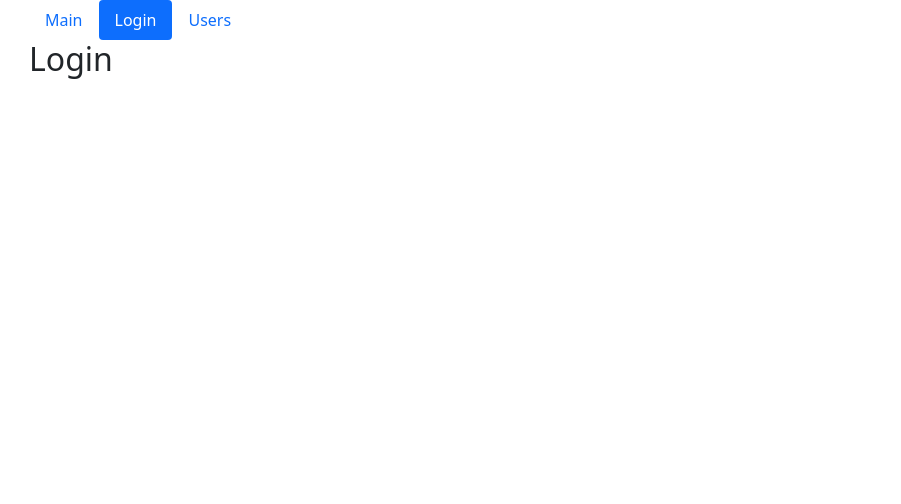
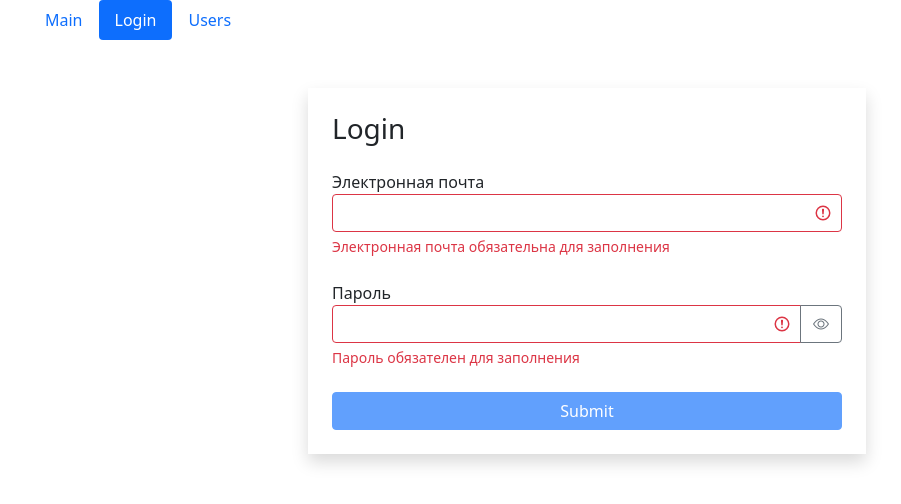
Before and after one commit to vrobinov/fast-company, a React (Create React App) app: page /login in a window 1280 px wide. Shown: the top 504 px of the page, without its empty margins (53-954 px from the left). Built offline with nearby package versions, Linux system fonts and the light colour scheme.

Commit message:
add search users

```diff
--- /dev/null
+++ b/src/components/searchPerson.jsx
@@ -0,0 +1,28 @@
+import React from "react";
+import PropTypes from "prop-types";
+
+const SearchPerson = ({ search, onSearch }) => {
+    return (
+        <div className="mb-4">
+            <input
+                type="search"
+                name="search"
+                placeholder="Поиск..."
+                value={search}
+                onChange={onSearch}
+                className="form-control w-100"
+            />
+        </div>
+    );
+};
+
+SearchPerson.defaultProps = {
+    search: ""
+};
+
+SearchPerson.propTypes = {
+    search: PropTypes.string,
+    onSearch: PropTypes.func.isRequired
+};
+
+export default SearchPerson;
--- /dev/null
+++ b/src/components/textField.jsx
@@ -0,0 +1,53 @@
+import React, { useState } from "react";
+import PropTypes from "prop-types";
+const TextField = ({ label, type, name, value, onChange, error }) => {
+    const [showPassword, setShowPassword] = useState(false);
+    const getInputClasses = () => {
+        return "form-control" + (error ? " is-invalid" : "");
+    };
+    const toggleShowPassword = () => {
+        setShowPassword((prevState) => !prevState);
+    };
+    return (
+        <div className="mb-4">
+            <label htmlFor={name}>{label}</label>
+            <div className="input-group has-validation">
+                <input
+                    type={showPassword ? "text" : type}
+                    name={name}
+                    id={name}
+                    value={value}
+                    onChange={onChange}
+                    className={getInputClasses()}
+                />
+                {type === "password" && (
+                    <button
+                        className="btn btn-outline-secondary"
+                        type="button"
+                        onClick={toggleShowPassword}
+                    >
+                        <i
+                            className={
+                                "bi bi-eye" + (showPassword ? "-slash" : "")
+                            }
+                        ></i>
+                    </button>
+                )}
+                {error && <div className="invalid-feedback">{error}</div>}
+            </div>
+        </div>
+    );
+};
+TextField.defaultProps = {
+    type: "text"
+};
+TextField.propTypes = {
+    label: PropTypes.string,
+    type: PropTypes.string,
+    name: PropTypes.string,
+    value: PropTypes.string,
+    onChange: PropTypes.func,
+    error: PropTypes.string
+};
+
+export default TextField;
--- a/src/components/userList.jsx
+++ b/src/components/userList.jsx
@@ -7,13 +7,15 @@
 import CroupList from "./groupList";
 import SearchStatus from "./searchStatus";
 import UserTable from "./usersTable";
+import SearchPerson from "./searchPerson";
 
 const UserList = () => {
     const [currentPage, setCurrentPage] = useState(1);
     const [professions, setProfession] = useState();
     const [selectedProf, setSelectedProf] = useState(null);
     const [sortBy, setSortBy] = useState({ path: "name", order: "asc" });
-    const [users, setUsers] = useState();
+    const [users, setUsers] = useState([]);
+    const [search, setSearch] = useState("");
     const pageSize = 8;
 
     useEffect(() => {
@@ -32,6 +34,10 @@
         });
     }, []);
 
+    const clearSearch = () => {
+        setSearch("");
+    };
+
     const handleDelete = (userId) => {
         const newUser = users.filter((u) => u._id !== userId);
         setUsers(newUser);
@@ -48,6 +54,7 @@
     };
 
     const handleProfessionsSelect = (item) => {
+        clearSearch();
         setSelectedProf(item);
     };
 
@@ -60,12 +67,26 @@
     };
 
     if (users) {
-        const filteredUsers = selectedProf ? users.filter((user) => isEqual(user.profession, selectedProf)) : users;
+        const filteredUsers = selectedProf
+            ? users.filter((user) => isEqual(user.profession, selectedProf))
+            : users.filter((user) => user.name.includes(search));
         const count = filteredUsers.length;
-        const sortedUsers = orderBy(filteredUsers, [sortBy.path], [sortBy.order]);
+        const sortedUsers = orderBy(
+            filteredUsers,
+            [sortBy.path, "name"],
+            [sortBy.order]
+        );
+
         const userCrop = paginate(sortedUsers, currentPage, pageSize);
         const clearFilter = () => {
             setSelectedProf(null);
+        };
+        const handleSearch = (e) => {
+            if (selectedProf) {
+                clearFilter();
+            }
+            const value = e.target.value;
+            setSearch(value);
         };
         return (
             <div className="d-flex">
@@ -79,14 +100,25 @@
                         <button
                             className="btn btn-secondary mt-2"
                             onClick={clearFilter}
-                        >Очистить
+                        >
+                            Очистить
                         </button>
                     </div>
                 )}
                 <div className="d-flex flex-column">
                     <SearchStatus length={count} />
+                    <SearchPerson
+                        search={search}
+                        onSearch={handleSearch}
+                    />
                     {count > 0 && (
-                        <UserTable users={userCrop} onSort={handleSort} selectedSort={sortBy} onDelete={handleDelete} onToggleBookmark={hundleToggleBookmark}/>
+                        <UserTable
+                            users={userCrop}
+                            onSort={handleSort}
+                            selectedSort={sortBy}
+                            onDelete={handleDelete}
+                            onToggleBookmark={hundleToggleBookmark}
+                        />
                     )}
                     <div className="d-flex justify-content-center">
                         <Pagination
--- a/src/layouts/login.jsx
+++ b/src/layouts/login.jsx
@@ -1,6 +1,86 @@
-import React from "react";
+import React, { useState, useEffect } from "react";
+import TextField from "../components/textField";
+import { validator } from "../utils/validator";
+
 const Login = () => {
-    return <h2>Login</h2>;
+    const [data, setData] = useState({ email: "", password: "" });
+    const [errors, setErrors] = useState({});
+    const handleChange = ({ target }) => {
+        setData((prevState) => ({
+            ...prevState,
+            [target.name]: target.value
+        }));
+    };
+    const validatorConfig = {
+        email: {
+            isRequired: {
+                message: "Электронная почта обязательна для заполнения"
+            },
+            isEmail: {
+                message: "Email введен некорректно"
+            }
+        },
+        password: {
+            isRequired: {
+                message: "Пароль обязателен для заполнения"
+            },
+            isCapitalSymbol: {
+                message: "Пароль должен содержать хотя бы одну заглавную букву"
+            },
+            isContainDigit: {
+                message: "Пароль должен содержать цифру"
+            },
+            min: {
+                message: "Пароль должен состоять минимум из 8 символов",
+                value: 8
+            }
+        }
+    };
+    useEffect(() => {
+        validate();
+    }, [data]);
+
+    const validate = () => {
+        const errors = validator(data, validatorConfig);
+        setErrors(errors);
+        return Object.keys(errors).length === 0;
+    };
+    const isValid = Object.keys(errors).length === 0;
+    const handleSubmit = (e) => {
+        e.preventDefault();
+        const isValid = validate();
+        if (!isValid) return;
+        console.log(data);
+    };
+    return (
+        <div className="container mt-5">
+            <div className="row">
+                <div className="col-md-6 offset-md-3 shadow p-4">
+                    <h3 className="mb-4">Login</h3>
+                    <form onSubmit={handleSubmit}>
+                        <TextField
+                            label="Электронная почта"
+                            name="email"
+                            value={data.email}
+                            onChange={handleChange}
+                            error={errors.email}
+                        />
+                        <TextField
+                            label="Пароль"
+                            type="password"
+                            name="password"
+                            value={data.password}
+                            onChange={handleChange}
+                            error={errors.password}
+                        />
+                        <button type="submit" disabled={!isValid} className="btn btn-primary w-100 mx-auto">
+                            Submit
+                        </button>
+                    </form>
+                </div>
+            </div>
+        </div>
+    );
 };
 
 export default Login;
--- /dev/null
+++ b/src/utils/validator.js
@@ -0,0 +1,43 @@
+export function validator(data, config) {
+    const errors = {};
+
+    function validate(validateMethod, data, config) {
+        let statusValidate;
+        switch (validateMethod) {
+        case "isRequired":
+            statusValidate = data.trim() === "";
+            break;
+        case "isEmail":{
+            const emailRegExp = /^\S+@\S+\.\S+$/g;
+            statusValidate = !emailRegExp.test(data);
+            break;
+        }
+        case "isCapitalSymbol":{
+            const capitalRegExp = /[A-Z]+/g;
+            statusValidate = !capitalRegExp.test(data);
+            break;
+        }
+        case "isContainDigit":{
+            const digitRegExp = /\d+/g;
+            statusValidate = !digitRegExp.test(data);
+            break;
+        }
+        case "min":{
+            statusValidate = data.length < config.value;
+            break;
+        }
+        default:
+            break;
+        }
+        if (statusValidate) return config.message;
+    }
+    for (const fieldName in data) {
+        for (const validateMethod in config[fieldName]) {
+            const error = validate(validateMethod, data[fieldName], config[fieldName][validateMethod]);
+            if (error && !errors[fieldName]) {
+                errors[fieldName] = error;
+            }
+        }
+    }
+    return errors;
+};
```
